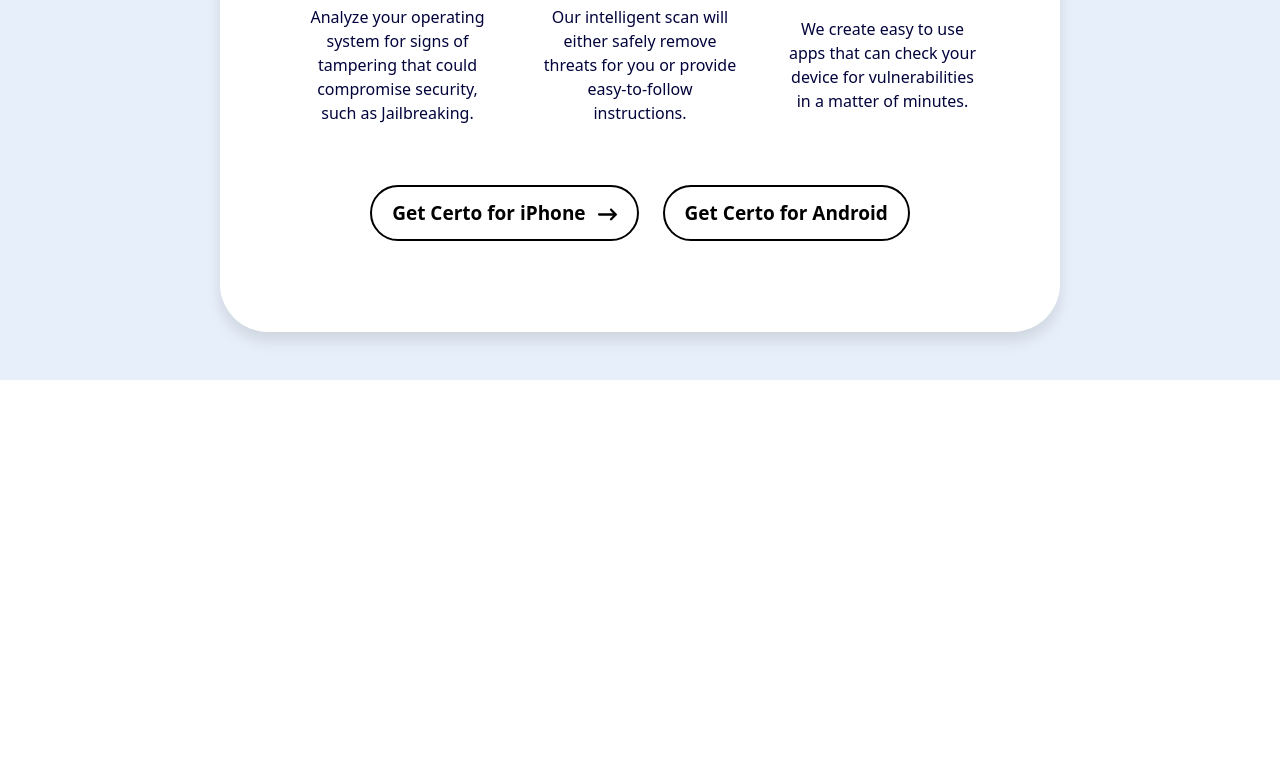
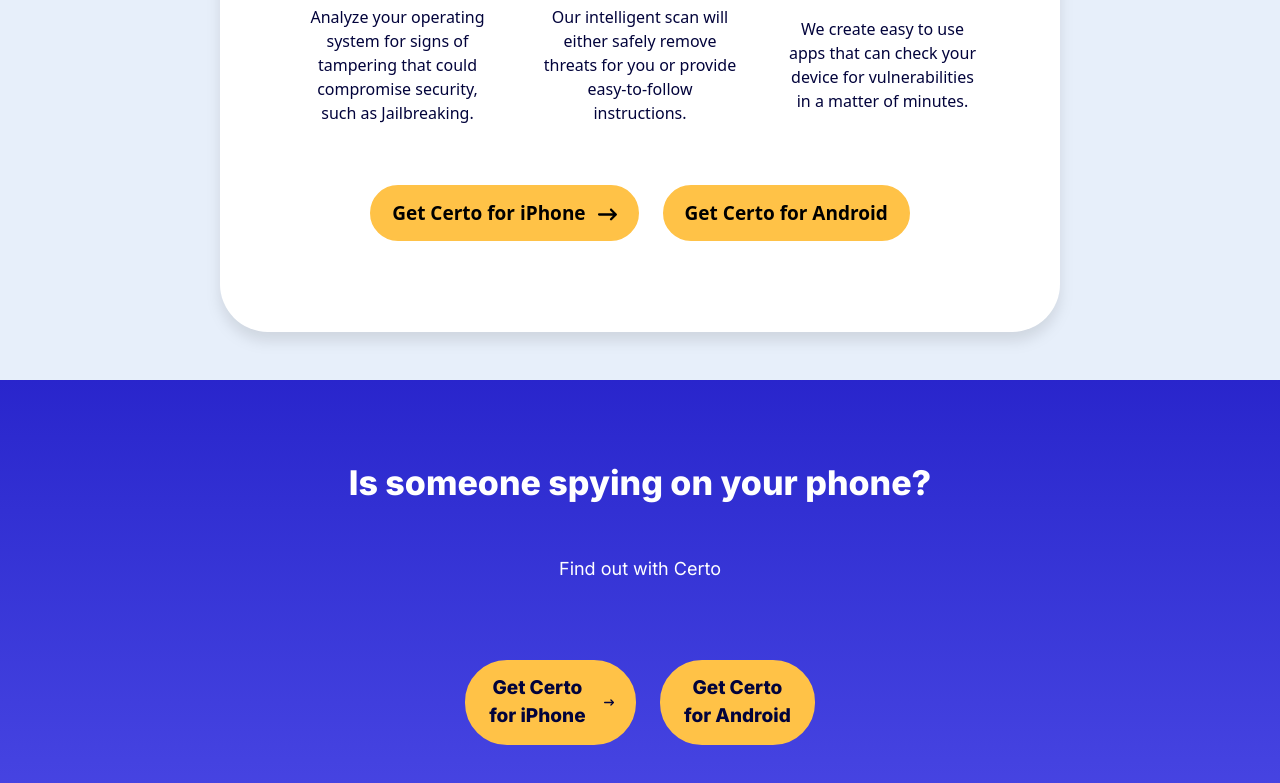
Before and after one commit to Sijan666/reactPrac, a React (Vite) app: page / in a window 1280 px wide. Shown: the part 1478-2261 px from the top of the page. Before the commit the page ends 1858 px from the top, so only its background shows below. Built offline with nearby package versions, Linux system fonts and the light colour scheme; a web font is replaced by a local one.

Commit message:
spycerto commit

```diff
--- a/src/App.jsx
+++ b/src/App.jsx
@@ -2,6 +2,8 @@ import { Route, Routes } from 'react-router-dom'
 import './App.css'
 import RootLayouts from './components/layouts/RootLayouts'
 import Home from './components/pages/Home'
+import Iphone from './components/pages/Iphone'
+import Android from './components/pages/Android'
 
 
 function App () {
@@ -10,6 +12,8 @@ function App () {
       <Routes>
         <Route path="/" element={<RootLayouts />}>
           <Route index element={<Home/>} />
+          <Route path="/iphone" element={<Iphone/>} />
+          <Route path="/android" element={<Android/>} />
           {/* <Route path="/about" element={<About/>} /> */}
         </Route>
       </Routes>
--- a/src/components/Button.jsx
+++ b/src/components/Button.jsx
@@ -1,6 +1,6 @@
 const Button = ({children, className}) => {
   return (
-    <div className={`py-3 px-5 duration-300 text-[19px] font-Inter font-extrabold rounded-[42px] cursor-pointer bg-transparent border-2 hover:bg-[#FFC247] hover:border-[#FFC247] ${className}`}>{children}</div>
+    <div className={`py-3 px-5 duration-300 text-[19px] font-Inter font-extrabold rounded-[42px] cursor-pointer bg-[#FFC247] border-2 border-[#FFC247] hover:bg-transparent hover:border-black ${className}`}>{children}</div>
   )
 }
 
--- /dev/null
+++ b/src/components/layouts/SpyCerto.jsx
@@ -0,0 +1,26 @@
+import { FaArrowRightLong } from "react-icons/fa6"
+import Button from "../Button"
+import Container from "../Container"
+import Flex from "../Flex"
+import { Link } from "react-router-dom"
+
+const SpyCerto = () => {
+  return (
+  <div className="bg-gradient-to-b from-[#2925CC] to-[#4B48E5] p-20">
+   <Container>
+    <div className="text-center">
+         <h1 className="text-[34px] font-extrabold font-inter leading-[45px] text-white">Is someone spying on your phone?</h1>
+     <p className="text-white text-[18px] font-inter py-[50px]">Find out with Certo</p>
+    </div>
+    <div className="text-center px-[385px] py-7">
+        <Flex className={"gap-x-[24px]"}>
+            <Link to={"/iphone"}> <Button className={"flex items-center gap-x-4 text-[#02033B] text-[19px] font-extrabold font-inter hover:text-white hover:border-white hover:border-2"}>Get Certo for iPhone<FaArrowRightLong /></Button> </Link>
+      <Link to={"/android"}> <Button className={"text-[#02033B] text-[19px] font-extrabold font-inter hover:text-white hover:border-white hover:border-2"}>Get Certo for Android</Button> </Link>
+        </Flex>
+    </div>
+   </Container>
+  </div>
+  )
+}
+
+export default SpyCerto
--- /dev/null
+++ b/src/components/pages/Android.jsx
@@ -0,0 +1,10 @@
+
+const Android = () => {
+  return (
+    <div>
+      This is Android page
+    </div>
+  )
+}
+
+export default Android
--- a/src/components/pages/Home.jsx
+++ b/src/components/pages/Home.jsx
@@ -1,11 +1,13 @@
 import Banner from "../layouts/Banner";
 import GetCerto from "../layouts/GetCerto";
+import SpyCerto from "../layouts/SpyCerto";
 
 const Home = () => {
   return (
     <>
       <Banner />
       <GetCerto/>
+      <SpyCerto/>
     </>
   );
 };
--- /dev/null
+++ b/src/components/pages/Iphone.jsx
@@ -0,0 +1,8 @@
+
+const Iphone = () => {
+  return (
+    <div>This is Iphone page</div>
+  )
+}
+
+export default Iphone
```
